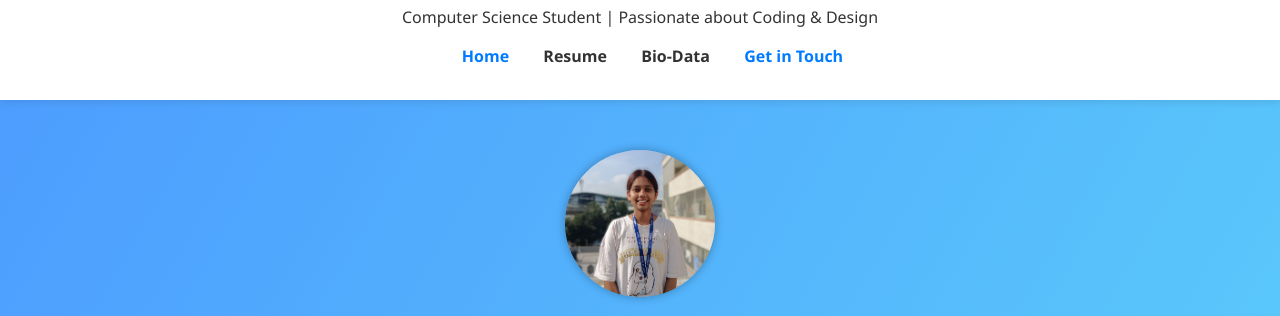
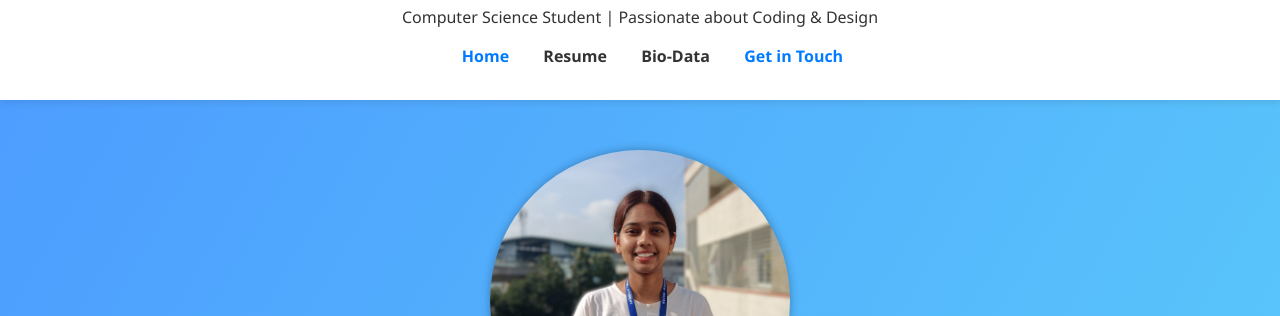
Before and after one commit to MadeByKala/Portfolio, a plain HTML site: page index.html in a window 1280 px wide. Shown: the part 95-411 px from the top of the page. Drawn offline with nearby package versions, Linux system fonts and the light colour scheme.

Commit message:
index.html

```diff
--- a/index.html
+++ b/index.html
@@ -23,7 +23,7 @@
   </header>
 
   <section class="intro">
-    <img src="profile.jpg" alt="Profile Picture" class="profile">
+    <img src="profile.jpg" alt="Profile Picture" class="profile" style="width: 300px; height: 300px; border-radius: 50%;">
     <h2>Hello, I'm <span>Kalavathi V. A</span></h2>
     <p>I am a passionate computer science student aspiring to build a career in software development.
        I enjoy learning new technologies and building real-world projects.</p>
```
